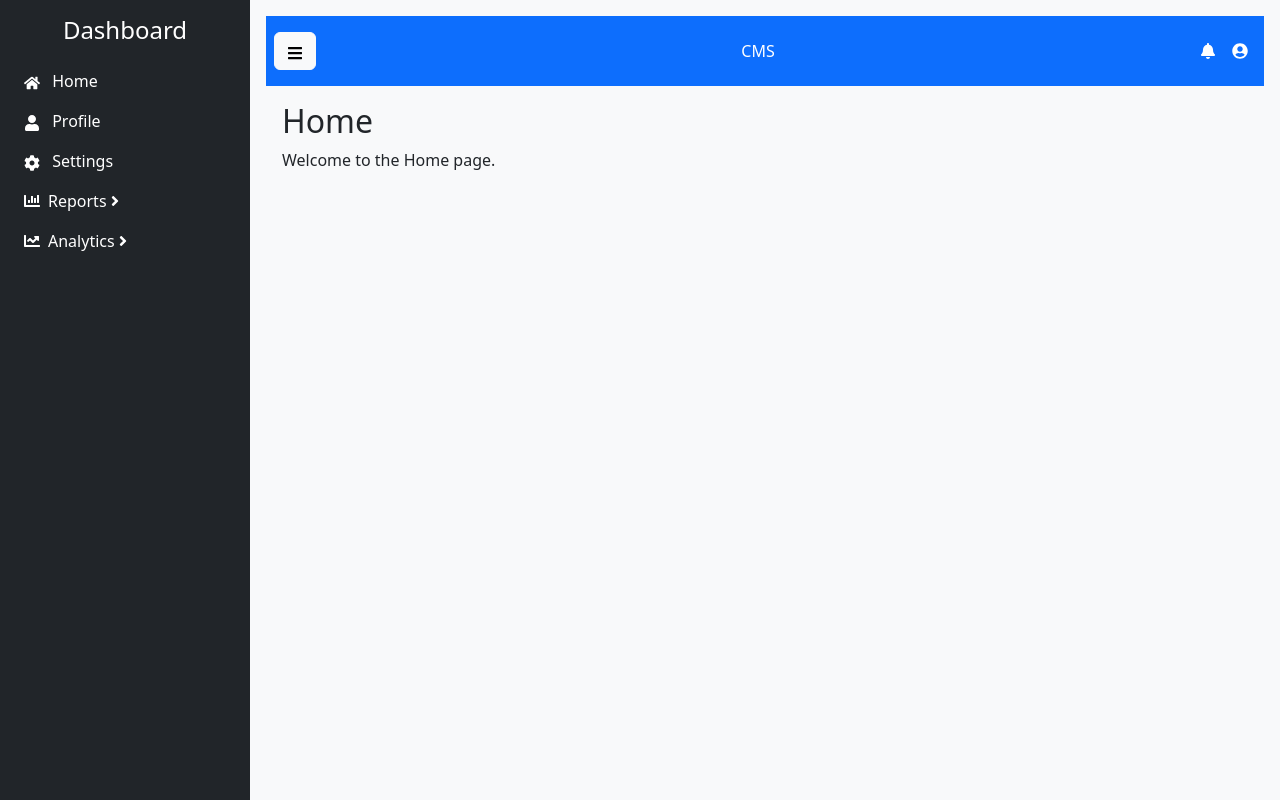
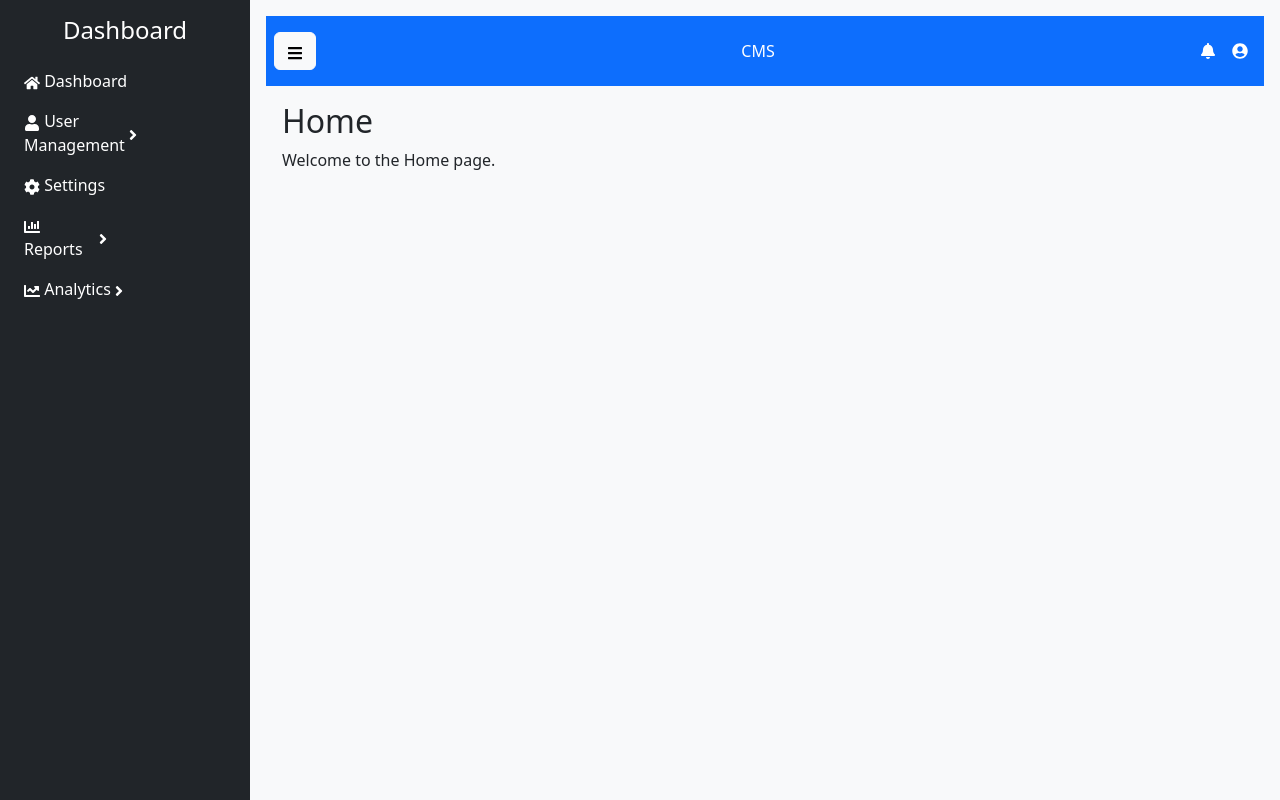
Before and after one commit to Nitin18Pixels/CMS-Dashboard, a React (Vite) app: page / in a window 1280 px wide. Built offline with nearby package versions, Linux system fonts and the light colour scheme.

Commit message:
UI changing

```diff
--- a/src/App.jsx
+++ b/src/App.jsx
@@ -1,23 +1,20 @@
-import React from "react";
+import React, { Suspense } from "react";
 import { BrowserRouter as Router, Route, Routes } from "react-router-dom";
 import Layout from "./layout/AppLayout";
-import Home from "./components/Home";
-import Profile from "./components/Profile";
-import Settings from "./components/Settings";
-import Reports from "./components/Reports";
-import Analytics from "./components/Analytics";
+import { routesConfig, componentMapping } from "./Routes";
 
 const App = () => {
   return (
     <Router>
       <Layout>
-        <Routes>
-          <Route path="/" element={<Home />} />
-          <Route path="/profile" element={<Profile />} />
-          <Route path="/settings" element={<Settings />} />
-          <Route path="/reports" element={<Reports />} />
-          <Route path="/analytics" element={<Analytics />} />
-        </Routes>
+        <Suspense fallback={<div>Loading...</div>}>
+          <Routes>
+            {routesConfig.map((route) => {
+              const Component = componentMapping[route.component];
+              return <Route key={route.path} path={route.path} element={<Component />} />;
+            })}
+          </Routes>
+        </Suspense>
       </Layout>
     </Router>
   );
--- /dev/null
+++ b/src/Routes.jsx
@@ -0,0 +1,62 @@
+import { lazy } from "react";
+
+const componentMapping = {
+  Home: lazy(() => import("./pages/Home")),
+  Profile: lazy(() => import("./pages/Profile")),
+  Settings: lazy(() => import("./pages/Settings")),
+  Reports: lazy(() => import("./pages/Reports")),
+  Analytics: lazy(() => import("./pages/Analytics")),
+};
+
+const routesConfig = [
+  {
+    path: "/",
+    component: "Home",
+  },
+  {
+    path: "/profile",
+    component: "Profile",
+  },
+  {
+    path: "/settings",
+    component: "Settings",
+  },
+  {
+    path: "/reports",
+    component: "Reports",
+  },
+  {
+    path: "/analytics",
+    component: "Analytics",
+  },
+  {
+    path: "/user-list",
+    component: "UserList",
+  },
+  {
+    path: "/role-management",
+    component: "RoleManagement",
+  },
+  {
+    path: "/permissions",
+    component: "Permissions",
+  },
+  {
+    path: "/sales-report",
+    component: "SalesReport",
+  },
+  {
+    path: "/user-report",
+    component: "UserReport",
+  },
+  {
+    path: "/traffic",
+    component: "Traffic",
+  },
+  {
+    path: "/sales",
+    component: "Sales",
+  },
+];
+
+export { routesConfig, componentMapping };
--- a/src/layout/Header.jsx
+++ b/src/components/common/header/index.jsx
@@ -1,6 +1,6 @@
 import React from "react";
 import { FaBars, FaBell, FaUserCircle } from "react-icons/fa";
-import "./styles.css";
+import "../../../layout/styles.css";
 
 const Header = ({ toggleSidebar }) => {
   return (
--- /dev/null
+++ b/src/components/common/sidebar/Menu.jsx
@@ -0,0 +1,52 @@
+import { FaHome, FaUser, FaCog, FaChartBar, FaChartLine } from "react-icons/fa";
+
+export const MenuTypes = [
+  {
+    id: 1,
+    menu: "Dashboard",
+    role: [1, 2, 3],
+    link: "/dashboard",
+    icon: <FaHome className="text-gray-500 hover:text-gray-200" />,
+  },
+  {
+    id: 2,
+    menu: "User Management",
+    role: [1, 2, 3],
+    link: "/user-management",
+    icon: <FaUser className="text-gray-500 hover:text-gray-200" />,
+    submenu: [
+      { submenuID: 1, link: "/user-list", label: "User List" },
+      { submenuID: 2, link: "/role-management", label: "Role Management" },
+      { submenuID: 3, link: "/permissions", label: "Permissions" },
+    ],
+  },
+  {
+    id: 3,
+    menu: "Settings",
+    role: [1, 2, 3],
+    link: "/settings",
+    icon: <FaCog className="text-gray-500 hover:text-gray-200" />,
+  },
+  {
+    id: 4,
+    menu: "Reports",
+    role: [1, 2, 3],
+    link: "/reports",
+    icon: <FaChartBar className="text-gray-500 hover:text-gray-200" />,
+    submenu: [
+      { submenuID: 1, link: "/sales-report", label: "Sales Report" },
+      { submenuID: 2, link: "/user-report", label: "User Report" },
+    ],
+  },
+  {
+    id: 5,
+    menu: "Analytics",
+    role: [1, 2, 3],
+    link: "/analytics",
+    icon: <FaChartLine className="text-gray-500 hover:text-gray-200" />,
+    submenu: [
+      { submenuID: 1, link: "/traffic", label: "Traffic" },
+      { submenuID: 2, link: "/sales", label: "Sales" },
+    ],
+  },
+];
--- /dev/null
+++ b/src/components/common/sidebar/index.jsx
@@ -0,0 +1,52 @@
+import React, { useState } from "react";
+import { FaAngleDown, FaAngleRight } from "react-icons/fa";
+import { Link } from "react-router-dom";
+import { MenuTypes } from "./Menu";
+import "../../../layout/styles.css";
+
+const Sidebar = ({ isOpen }) => {
+  const [openDropdown, setOpenDropdown] = useState(null);
+
+  const toggleDropdown = (index) => {
+    setOpenDropdown(openDropdown === index ? null : index);
+  };
+
+  return (
+    <div
+      className={`bg-dark text-white p-3 sidebar ${isOpen ? "d-block" : "d-none d-md-block"}`}
+      style={{ width: isOpen ? "250px" : "80px", transition: "width 0.3s ease-in-out", overflowX: "hidden" }}
+    >
+      <h4 className="text-center">{isOpen ? "Dashboard" : <FaAngleRight />}</h4>
+      <ul className="list-unstyled">
+        {MenuTypes.map((menu, index) => (
+          <li key={menu.id} className="p-2">
+            <Link to={menu.link} className="text-white text-decoration-none">
+              {menu.icon} {isOpen && menu.menu}
+            </Link>
+            {menu.submenu && (
+              <>
+                <div onClick={() => toggleDropdown(index)} style={{ cursor: "pointer" }}>
+                  {isOpen && (openDropdown === index ? <FaAngleDown /> : <FaAngleRight />)}
+                </div>
+                <ul
+                  className={`list-unstyled ps-3 ${openDropdown === index && isOpen ? "dropdown-open" : "dropdown-closed"}`}
+                  style={{ transition: "max-height 0.3s ease-in-out", overflow: "hidden", maxHeight: openDropdown === index && isOpen ? "500px" : "0", position: "relative", top: "0" }}
+                >
+                  {menu.submenu.map((submenu) => (
+                    <li key={submenu.submenuID} className="p-2">
+                      <Link to={submenu.link} className="text-white text-decoration-none">
+                        {submenu.label}
+                      </Link>
+                    </li>
+                  ))}
+                </ul>
+              </>
+            )}
+          </li>
+        ))}
+      </ul>
+    </div>
+  );
+};
+
+export default Sidebar;
--- a/src/layout/AppLayout.jsx
+++ b/src/layout/AppLayout.jsx
@@ -1,6 +1,6 @@
 import React, { useState } from "react";
-import Sidebar from "./Sidebar";
-import Header from "./Header";
+import Sidebar from "../components/common/sidebar";
+import Header from "../components/common/header";
 import "./styles.css";
 
 const AppLayout = ({ children }) => {
--- a/src/layout/Sidebar.jsx
+++ /dev/null
@@ -1,74 +0,0 @@
-import React, { useState } from "react";
-import { FaAngleDown, FaAngleRight, FaHome, FaUser, FaCog, FaChartBar, FaChartLine } from "react-icons/fa";
-import { Link } from "react-router-dom";
-import "./styles.css";
-
-const Sidebar = ({ isOpen }) => {
-  const [openDropdown, setOpenDropdown] = useState(null);
-
-  const toggleDropdown = (index) => {
-    setOpenDropdown(openDropdown === index ? null : index);
-  };
-
-  return (
-    <div
-      className={`bg-dark text-white p-3 sidebar ${isOpen ? "d-block" : "d-none d-md-block"}`}
-      style={{ width: isOpen ? "250px" : "80px", transition: "width 0.3s ease-in-out", overflowX: "hidden" }}
-    >
-      <h4 className="text-center">{isOpen ? "Dashboard" : <FaHome />}</h4>
-      <ul className="list-unstyled">
-        <li className="p-2">
-          <Link to="/" className="text-white text-decoration-none">
-            <FaHome className="me-2" /> {isOpen && "Home"}
-          </Link>
-        </li>
-        <li className="p-2">
-          <Link to="/profile" className="text-white text-decoration-none">
-            <FaUser className="me-2" /> {isOpen && "Profile"}
-          </Link>
-        </li>
-        <li className="p-2">
-          <Link to="/settings" className="text-white text-decoration-none">
-            <FaCog className="me-2" /> {isOpen && "Settings"}
-          </Link>
-        </li>
-        <li className="p-2" onClick={() => toggleDropdown(1)} style={{ cursor: "pointer" }}>
-          <FaChartBar className="me-2" /> {isOpen && "Reports"} {isOpen && (openDropdown === 1 ? <FaAngleDown /> : <FaAngleRight />)}
-        </li>
-        {openDropdown === 1 && isOpen && (
-          <ul className="list-unstyled ps-3">
-            <li className="p-2">
-              <Link to="/reports" className="text-white text-decoration-none">
-                Report 1
-              </Link>
-            </li>
-            <li className="p-2">
-              <Link to="/reports" className="text-white text-decoration-none">
-                Report 2
-              </Link>
-            </li>
-          </ul>
-        )}
-        <li className="p-2" onClick={() => toggleDropdown(2)} style={{ cursor: "pointer" }}>
-          <FaChartLine className="me-2" /> {isOpen && "Analytics"} {isOpen && (openDropdown === 2 ? <FaAngleDown /> : <FaAngleRight />)}
-        </li>
-        {openDropdown === 2 && isOpen && (
-          <ul className="list-unstyled ps-3">
-            <li className="p-2">
-              <Link to="/analytics" className="text-white text-decoration-none">
-                Traffic
-              </Link>
-            </li>
-            <li className="p-2">
-              <Link to="/analytics" className="text-white text-decoration-none">
-                Sales
-              </Link>
-            </li>
-          </ul>
-        )}
-      </ul>
-    </div>
-  );
-};
-
-export default Sidebar;
```
Also changed, not shown: src/pages/Analytics.jsx (renamed from src/components/Analytics.jsx), src/pages/Home.jsx (renamed from src/components/Home.jsx), src/pages/Profile.jsx (renamed from src/components/Profile.jsx), src/pages/Reports.jsx (renamed from src/components/Reports.jsx), src/pages/Settings.jsx (renamed from src/components/Settings.jsx).
